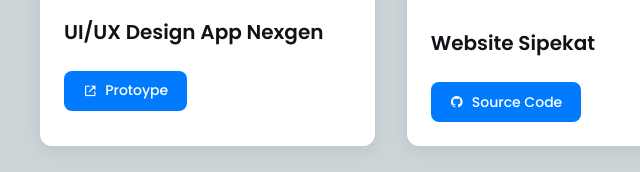
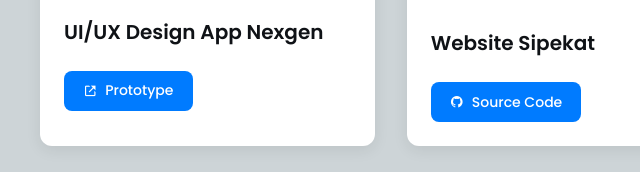
Before and after one commit to perdizx/pzxportfolio, a plain HTML site: page index.html in a window 1280 px wide. Shown: the part 3868-4040 px from the top of the page, 106-746 px from the left. Drawn offline with nearby package versions, Linux system fonts and the light colour scheme.

Commit message:
Update index.html

```diff
--- a/index.html
+++ b/index.html
@@ -122,7 +122,7 @@
                 <div class="portfolio__card"><img src="game.png" alt="Game FlyingDroid" class="portfolio__img"><div class="portfolio__content"><h3 class="portfolio__title">Game FlyingDroid</h3><p class="portfolio__description"></p><div class="portfolio__buttons"><a href="https://github.com/perdizx/flyingdroid" class="portfolio__button"><i class='bx bxl-github'></i> Source Code</a><a href="https://perdizx.github.io/flyingdroid/" class="portfolio__button"><i class='bx bx-link-external'></i> Demo</a></div></div></div>
                 <div class="portfolio__card"><img src="webspc.png" alt="Website Sunrise Point" class="portfolio__img"><div class="portfolio__content"><h3 class="portfolio__title">Website Sunrise Point</h3><p class="portfolio__description"></p><div class="portfolio__buttons"><a href="https://github.com/perdizx/projectuas-webspc" class="portfolio__button"><i class='bx bxl-github'></i> Source Code</a><a href="https://perdizx.github.io/projectuas-webspc/" class="portfolio__button"><i class='bx bx-link-external'></i> Demo</a></div></div></div>
                 <div class="portfolio__card"><img src="nexgen.png" alt="Web Nexgen" class="portfolio__img"><div class="portfolio__content"><h3 class="portfolio__title">Website Nexgen</h3><p class="portfolio__description"></p><div class="portfolio__buttons"><a href="https://github.com/perdizx/nexgen" class="portfolio__button"><i class='bx bxl-github'></i> Source Code</a><a href="perdizx.github.io/nexgen" class="portfolio__button"><i class='bx bx-link-external'></i> Demo</a></div></div></div>
-                <div class="portfolio__card"><img src="nexgn.png" alt="UI/UX App Nexgen" class="portfolio__img"><div class="portfolio__content"><h3 class="portfolio__title">UI/UX Design App Nexgen</h3><p class="portfolio__description"></p><div class="portfolio__buttons"><a href="https://www.figma.com/proto/niTZ4WVPayrpbcuVB9tyKd/Project-NexGen?node-id=0-1&fuid=1309831997113584487" class="portfolio__button"><i class='bx bx-link-external'></i> Protoype</a></div></div></div>
+                <div class="portfolio__card"><img src="nexgn.png" alt="UI/UX App Nexgen" class="portfolio__img"><div class="portfolio__content"><h3 class="portfolio__title">UI/UX Design App Nexgen</h3><p class="portfolio__description"></p><div class="portfolio__buttons"><a href="https://www.figma.com/proto/niTZ4WVPayrpbcuVB9tyKd/Project-NexGen?node-id=0-1&fuid=1309831997113584487" class="portfolio__button"><i class='bx bx-link-external'></i> Prototype</a></div></div></div>
                 <div class="portfolio__card"><img src="sipekat.png" alt="Web Sipekat" class="portfolio__img"><div class="portfolio__content"><h3 class="portfolio__title">Website Sipekat</h3><p class="portfolio__description"></p><div class="portfolio__buttons"><a href="https://github.com/perdizx/web-sipekat" class="portfolio__button"><i class='bx bxl-github'></i> Source Code</a></div></div></div>
                 <div class="portfolio__card"><img src="sdae.jpeg" alt="Web Inventory SDAE" class="portfolio__img"><div class="portfolio__content"><h3 class="portfolio__title">Website Inventory SDAE</h3><p class="portfolio__description"></p><div class="portfolio__buttons"><a href="https://github.com/perdizx/Website-Inventory-RM-Sambel-Dadak-A-Emil" class="portfolio__button"><i class='bx bxl-github'></i> Source Code</a></div></div></div>
             </div>
```
